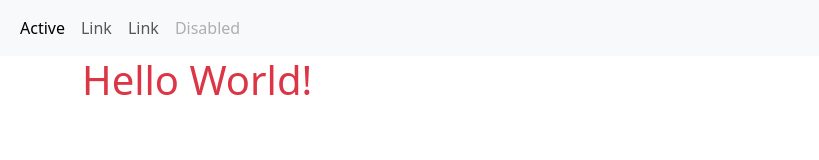
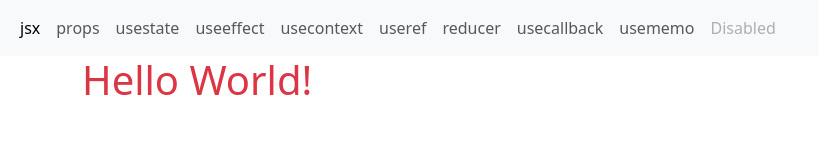
Before and after one commit to eugene1562/8_reactcdn, a plain HTML site: page index.html in a window 1280 px wide. Shown: the whole page, without its empty margins (0-819 px from the left). Drawn offline with nearby package versions, Linux system fonts and the light colour scheme.

Commit message:
Update index.html

```diff
--- a/index.html
+++ b/index.html
@@ -11,17 +11,35 @@
   </head>
   <body>
 
-    <nav class="navbar navbar-expand-sm bg-light navbar-light">
+<nav class="navbar navbar-expand-sm bg-light navbar-light">
   <div class="container-fluid">
     <ul class="navbar-nav">
       <li class="nav-item">
-        <a class="nav-link active" href="#">Active</a>
+        <a class="nav-link active" href="jsx.html">jsx</a>
       </li>
      <li class="nav-item">
-        <a class="nav-link" href="#">Link</a>
+        <a class="nav-link" href="props.html">props</a>
       </li>
       <li class="nav-item">
-        <a class="nav-link" href="#">Link</a>
+        <a class="nav-link" href="usestate.html">usestate</a>
+      </li>
+      <li class="nav-item">
+        <a class="nav-link" href="useeffect.html">useeffect</a>
+      </li>
+      <li class="nav-item">
+        <a class="nav-link" href="usecontext.html">usecontext</a>
+      </li>
+      <li class="nav-item">
+        <a class="nav-link" href="useref.html">useref</a>
+      </li>
+      <li class="nav-item">
+        <a class="nav-link" href="reducer.html">reducer</a>
+      </li>
+      <li class="nav-item">
+        <a class="nav-link" href="usecallback.html">usecallback</a>
+      </li>
+      <li class="nav-item">
+        <a class="nav-link" href="usecallback.html">usememo</a>
       </li>
       <li class="nav-item">
         <a class="nav-link disabled" href="#">Disabled</a>
@@ -29,7 +47,8 @@
     </ul>
   </div>
 </nav>
-<div class="container">
+
+    <div class="container">
   <div class="row">
     <div class="col-md-12">
       <hi id="mydiv" class="text-danger"></h1>
@@ -48,7 +67,5 @@
       root.render(<Hello />)
     </script>
 
-
-
   </body>
 </html>
```
